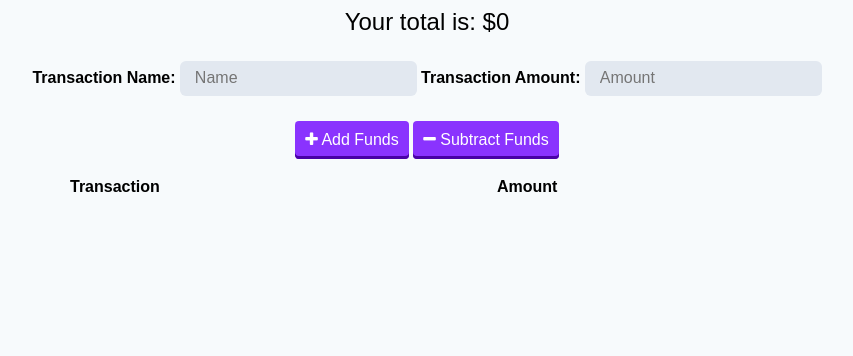
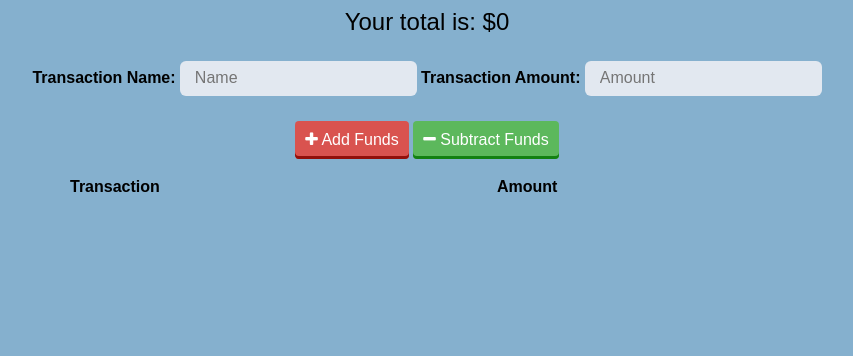
Before and after one commit to Amitabh-K/Budget-Tracker, a website: page public/index.html in a window 1280 px wide. Shown: the whole page, without its empty margins (213-1066 px from the left). Drawn offline with nearby package versions, Linux system fonts and the light colour scheme; no server answers.

Commit message:
deployed on heroku-mlabr

```diff
--- a/public/style.css
+++ b/public/style.css
@@ -5,7 +5,7 @@
 body {
   font-size: 16px;
   font-family: Arial;
-  background-color: #F7FAFC;
+  background-color: rgb(133, 176, 206);
 }
 
 button,
@@ -32,13 +32,22 @@ input:focus {
 }
 
 button {
-  background: #8A33FE;
   border: none;
   border-radius: 4px;
   cursor: pointer;
   color: #FFFFFF;
   padding: 10px;
-  box-shadow: inset 0 -3px 0 0 #4801A5;
+}
+
+#add-btn{
+  background: #d9534f;
+  box-shadow: inset 0 -3px 0 0 #92100b;
+}
+
+
+#sub-btn{
+  background: #5cb85c;
+  box-shadow: inset 0 -3px 0 0 #128112;
 }
 
 button:active {
```
